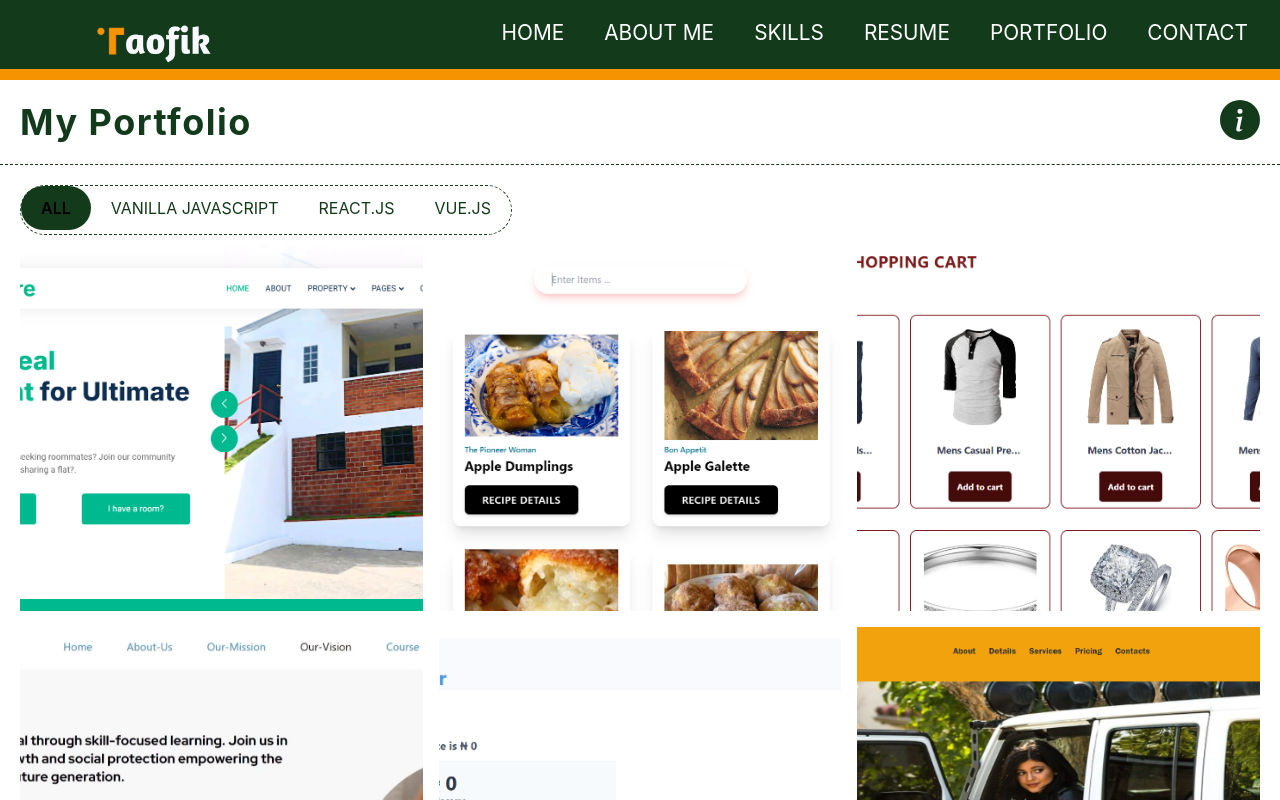
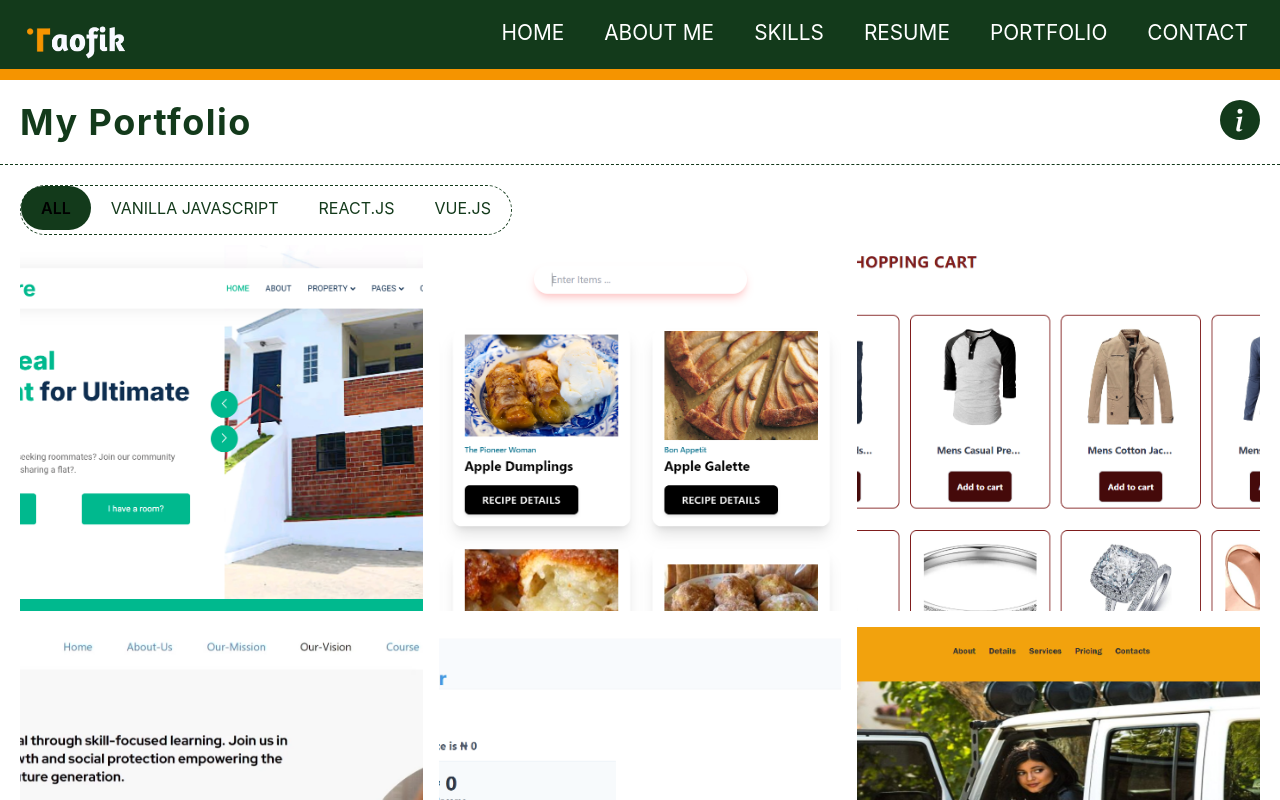
Before and after one commit to Taofik01/Taofik, a React (Vite) app: page /portfolio in a window 1280 px wide. Shown: the top 800 px of the page. Built offline with nearby package versions, Linux system fonts and the light colour scheme; no server answers.

Commit message:
Improve the logo icon

```diff
--- a/src/component/navbar/styles.scss
+++ b/src/component/navbar/styles.scss
@@ -10,7 +10,9 @@
       border-bottom: .7rem solid #f59400;
     }
     .navbar_image{
-        height: 15rem;
+        height: 13rem;
+        margin-left:-60px ;
+        // border: 1px solid red;
     }
     .navbar_container{
       display: flex;
```
